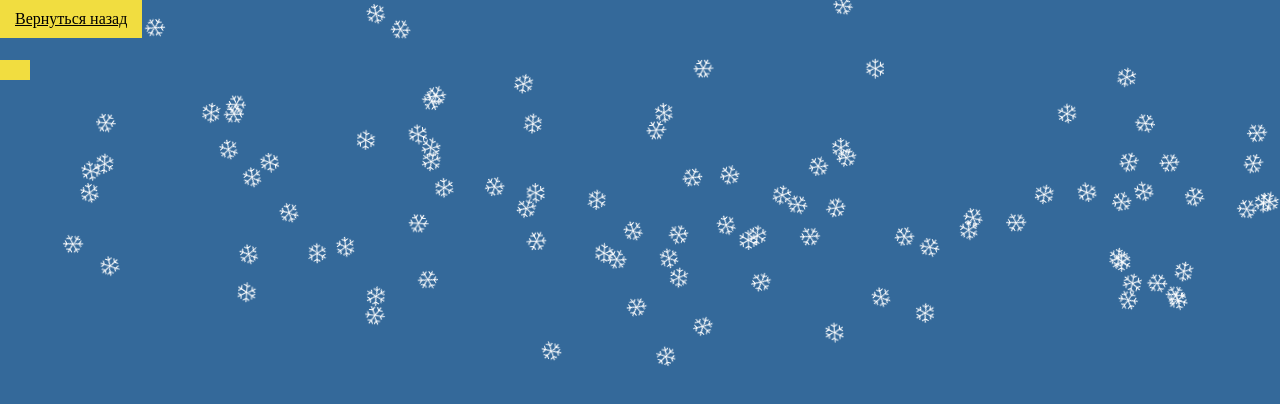
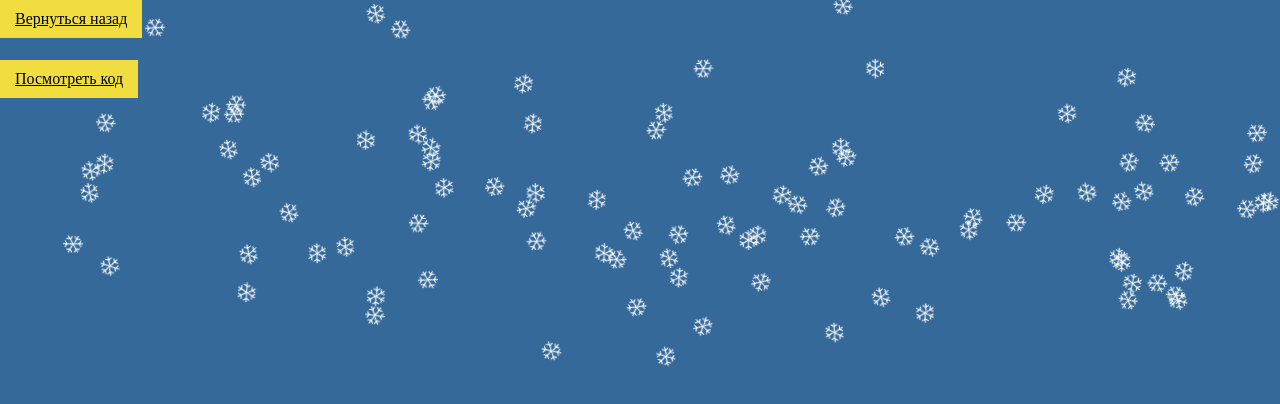
Before and after one commit to VladykoD/VladykoD.github.io, a website: page some strange things/snowflakes/index.html in a window 1280 px wide. Drawn offline with Linux system fonts and the light colour scheme.

Commit message:
мелкие правки

```diff
--- a/some strange things/snowflakes/index.html
+++ b/some strange things/snowflakes/index.html
@@ -1,5 +1,5 @@
 <!DOCTYPE html>
-<html lang="en">
+<html lang="ru">
 <head>
 	<meta content="text/html;charset=utf-8" http-equiv="Content-Type">
 	<meta content="utf-8" http-equiv="encoding">
@@ -16,13 +16,7 @@
    style="position: fixed;top: 0;left: 0;padding: 10px 15px;color: #000000;z-index: 200;background: #f1dd40; font-size: 16px;"
 >Вернуться назад</a>
 <a href="https://github.com/VladykoD/VladykoD.github.io/tree/master/some%20strange%20things/snowflakes"
-   style="position: fixed;
-			top: 60px;
-			left: 0;
-			padding: 10px 15px;
-			color: #000000;
-			z-index: 200;
-			background: #f1dd40;"
+   style="position: fixed;top: 60px;left: 0;padding: 10px 15px;color: #000000;z-index: 200;background: #f1dd40;font-size: 16px;"
 >Посмотреть код</a>
 	<script src="js/main.js" type="text/javascript"></script>
 
```
Also changed, not shown: arcadeGame/index.html (+1 -1 lines), some strange things/so many balls/index.html (+3 -9 lines), test_h/index.html (+2 -8 lines), test_w/index.html (+1 -7 lines).
